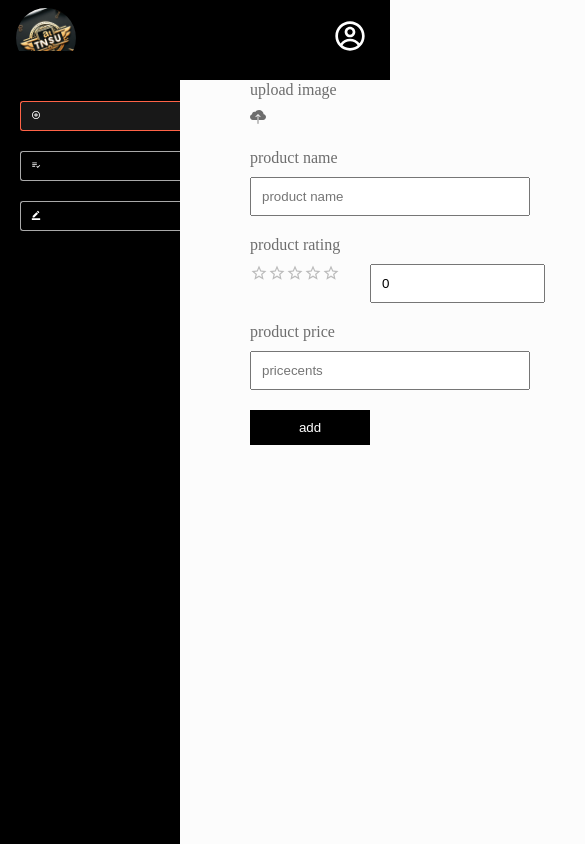
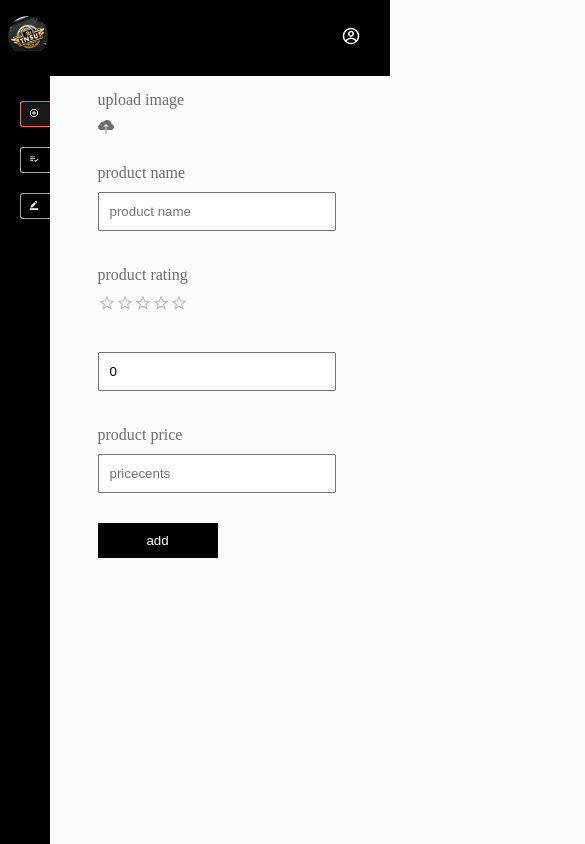
Before and after one commit to tinsutesfu/tinsu-it, a React (Vite) app: page /add in a window 390 px wide. Shown: the top 844 px of the page, 585 px wide, since content can reach past the window. Built offline with nearby package versions, Linux system fonts and the light colour scheme.

Commit message:
some commit

```diff
--- a/src/pages/List.jsx
+++ b/src/pages/List.jsx
@@ -40,10 +40,10 @@ const response=await axios.post(`${url}/api/it/remove`,{id:itId})
             return(
               <div key={index} className="list-table-format">
                <img src={`${url}/images/`+item.image}/>
-               <p>{item.name}</p>
-               <p>{item.ratingstars}</p>
-               <p>{item.ratingcount}</p>
-               <p>{item.priceCents}</p>
+               <p className='name'>{item.name}</p>
+               <p className='para'>{item.ratingstars}</p>
+               <p className='para'>{item.ratingcount}</p>
+               <p className='para'>${(item.priceCents)/100}</p>
                <p className='cursor' onClick={()=>removeit(item._id)}>x</p>
               </div>
             )
--- a/src/style/add.css
+++ b/src/style/add.css
@@ -1,34 +1,40 @@
-.add{
+.add {
     width: 70%;
-    margin-left: max(5vw,25px);
+    margin-left: max(5vw, 25px);
     margin-top: 80px;
     color: #6d6d6d;
     font-size: 16px;
     margin-left: 250px;
 }
-.add form{
+
+.add form {
     gap: 20px;
 }
-.add-img-upload img{
+
+.add-img-upload img {
     width: 120px;
     height: 50px;
     background: black;
 }
-.add-product-name{
-    width: max(40%,280px);
+
+.add-product-name {
+    width: max(40%, 280px);
 }
-.add-product-name input{
+
+.add-product-name input {
     padding: 10px;
 }
-.add-product-name .rating{
+
+.add-product-name .rating {
     display: flex;
     gap: 30px;
+}
 
-}
-.add-product-name .rating input{
+.add-product-name .rating input {
     width: 175px;
 }
-.add-btn{
+
+.add-btn {
     max-width: 120px;
     border: none;
     padding: 10px;
@@ -36,3 +42,81 @@
     color: white;
     cursor: pointer;
 }
+
+/* Responsive styles */
+@media (max-width: 900px) {
+    .add {
+        margin-left: max(5vw, 25px);
+        width: 80%;
+        margin-left: 5vw;
+    }
+
+    .add-product-name {
+        width: 100%;
+        margin-bottom: 10px;
+        padding-top: 5px;
+    }
+
+    .add-product-name .rating {
+        flex-direction: column;
+        gap: 10px;
+    }
+
+    .add-product-name .rating input {
+        width: 100%;
+        margin-top: 30px;
+    }
+}
+
+@media (max-width: 600px) {
+    .add {
+        margin-top: 90px;
+        width: 80%;
+        margin-left: 25vw;
+    }
+
+    .add-product-name {
+        width: 100%;
+    }
+
+    .add-product-name .rating {
+        flex-direction: column;
+        gap: 10px;
+    }
+
+    .add-product-name .rating input {
+        width: 100%;
+    }
+}
+
+@media (max-width: 375px) {
+    .add {
+        margin-top: 90px;
+        width: 80%;
+        margin-left: 25vw;
+        padding:  10px;
+    }
+
+    .add-product-name {
+        width: 100%;
+        padding-top: 5px;
+        margin: 5px;
+    }
+
+    .add-product-name .rating {
+        flex-direction: column;
+        gap: 6px;
+        padding-top: 5px;
+        margin: 5px;
+    }
+
+    .add-product-name .rating input {
+        width: 100%;
+        padding: 5px;
+        padding: 5px;
+    }
+
+    .add-btn {
+        width: 100%;
+    }
+}
--- a/src/style/admin.css
+++ b/src/style/admin.css
@@ -7,3 +7,13 @@
    font-weight: 700;
    font-size: xx-large;
 }
+@media (max-width: 600px) {
+    .admin {
+        width: 50px;
+        font-size: medium;
+        font-size: large;
+        margin-left: 150px;
+    }
+
+
+}
--- a/src/style/list.css
+++ b/src/style/list.css
@@ -19,7 +19,7 @@
         grid-template-columns: 1fr 3fr 1fr;
         gap: 15px;
     }
-    .list-table-format.title{
+    .list-table-format.title,.para{
         display: none;
     }
 }
--- a/src/style/navebar.css
+++ b/src/style/navebar.css
@@ -1,4 +1,4 @@
-.navebar{
+.navebar {
     display: flex;
     justify-content: space-between;
     align-items: center;
@@ -9,14 +9,66 @@
     height: 80px;
     margin-bottom: 20px;
 }
-.navebar .logo{
+
+.navebar .logo {
     margin-top: 20px;
     width: 60px;
     border-radius: 50%;
     margin-bottom: 20px;
 }
-.navebar .profile{
+
+.navebar .profile {
     width: 40px;
     color: white;
     font-size: xx-large;
 }
+
+/* Responsive styles */
+@media (max-width: 900px) {
+    .navebar {
+       display: flex;
+        height: auto;
+    }
+
+    .navebar .logo {
+        width: 50px;
+        margin: 10px 0;
+    }
+
+    .navebar .profile {
+        font-size: x-large;
+    }
+}
+
+@media (max-width: 600px) {
+    .navebar {
+        display: flex;
+        padding: 8px ;
+    }
+
+    .navebar .logo {
+        width: 40px;
+        margin: 8px 0;
+    }
+
+    .navebar .profile {
+        font-size: large;
+    }
+}
+
+@media (max-width: 375px) {
+    .navebar {
+        display: flex;
+        height: auto;
+        padding: 8px 1%;
+    }
+
+    .navebar .logo {
+        width: 30px;
+        margin: 6px 0;
+    }
+
+    .navebar .profile {
+        font-size: medium;
+    }
+}
--- a/src/style/orders.css
+++ b/src/style/orders.css
@@ -1,8 +1,9 @@
-.order{
+.order {
     margin-left: 250px;
     margin-top: 80px;
 }
-.order-item{
+
+.order-item {
     display: grid;
     grid-template-columns: 0.5fr 2fr 1fr 1fr 1fr;
     align-items: start;
@@ -13,23 +14,94 @@
     font-size: 14px;
     color: #505050;
 }
-.order-item img{
+
+.order-item img {
     width: 60px;
 }
-.order-item-map,.order-item-name{
-font-weight: 600;
+
+.order-item-map,
+.order-item-name {
+    font-weight: 600;
 }
-.order-item-name{
+
+.order-item-name {
     margin-top: 30px;
     margin-bottom: 5px;
 }
-.order-item.address{
+
+.order-item.address {
     margin-bottom: 10px;
 }
-.order-item select{
+
+.order-item select {
     background: #ffe8e4;
     border: 1px solid goldenrod;
-    width: max(10vw,120px);
+    width: max(10vw, 120px);
     padding: 10px;
     outline: none;
 }
+
+/* Responsive styles */
+@media (max-width: 900px) {
+    .order {
+        margin-left: 50px;
+    }
+
+    .order-item {
+        grid-template-columns: 1fr 1fr 1fr;
+        gap: 20px;
+        font-size: 12px;
+    }
+
+    .order-item img {
+        width: 50px;
+    }
+
+    .order-item select {
+        width: max(15vw, 100px);
+        padding: 8px;
+    }
+}
+
+@media (max-width: 600px) {
+    .order {
+        margin-left: 55px;
+    }
+
+    .order-item {
+        grid-template-columns: 1fr 1fr;
+        gap: 5px;
+        font-size: 10px;
+    }
+
+    .order-item img {
+        width: 40px;
+    }
+
+    .order-item select {
+        width: 80px;
+        padding: 6px;
+    }
+}
+
+@media (max-width: 375px) {
+    .order {
+        margin-left: 30px;
+        margin-top: 60px;
+    }
+
+    .order-item {
+        grid-template-columns: 1fr;
+        gap: 10px;
+        font-size: 8px;
+    }
+
+    .order-item img {
+        width: 30px;
+    }
+
+    .order-item select {
+        width: 60px;
+        padding: 4px;
+    }
+}
--- a/src/style/sidebar.css
+++ b/src/style/sidebar.css
@@ -1,23 +1,24 @@
-.sidebar{
+.sidebar {
     width: 180px;
     min-height: 100vh;
     border: 1.5px solid #a9a9a9;
-    border:none;
-    font-size: max(1vw,10px);
+    border: none;
+    font-size: max(1vw, 10px);
     background: black;
     color: white;
     position: fixed;
     margin-top: 50px;
+}
 
-}
-.sidebar-options{
+.sidebar-options {
     padding-top: 50px;
     padding-left: 20px;
     display: flex;
     flex-direction: column;
     gap: 20px;
 }
-.sidebar-option{
+
+.sidebar-option {
     display: flex;
     align-items: center;
     gap: 12px;
@@ -27,13 +28,44 @@
     border-radius: 3px 0 0 3px;
     cursor: pointer;
 }
-.sidebar-option.active{
+
+.sidebar-option.active {
     background-color: rgb(24, 24, 24);
     border-color: tomato;
 }
 
-@media (max-width:900px){
-    .sidebar-option p{
+/* Responsive styles */
+@media (max-width: 900px) {
+    .sidebar-option p {
         display: none;
     }
+    .sidebar{
+        width: 100px;
+    }
 }
+
+@media (max-width: 600px) {
+    .sidebar {
+        width: 50px;
+    }
+
+    .sidebar-option {
+        padding: 6px 8px;
+        gap: 8px;
+    }
+}
+
+@media (max-width: 375px) {
+    .sidebar {
+        width: 40px;
+    }
+
+    .sidebar-options {
+        padding-left: 10px;
+    }
+
+    .sidebar-option {
+        padding: 4px 6px;
+        gap: 4px;
+    }
+}
```
